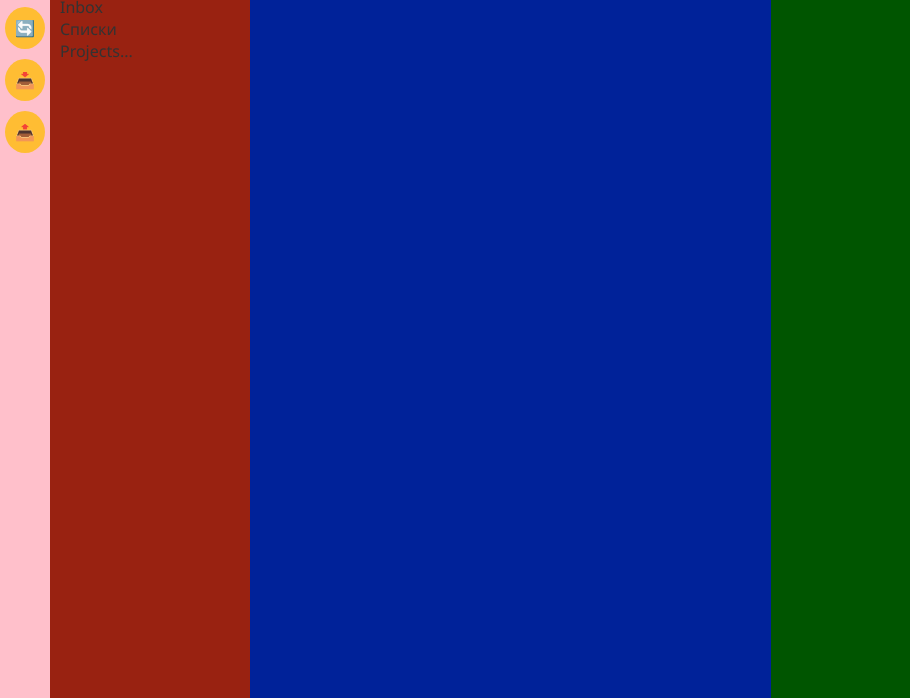
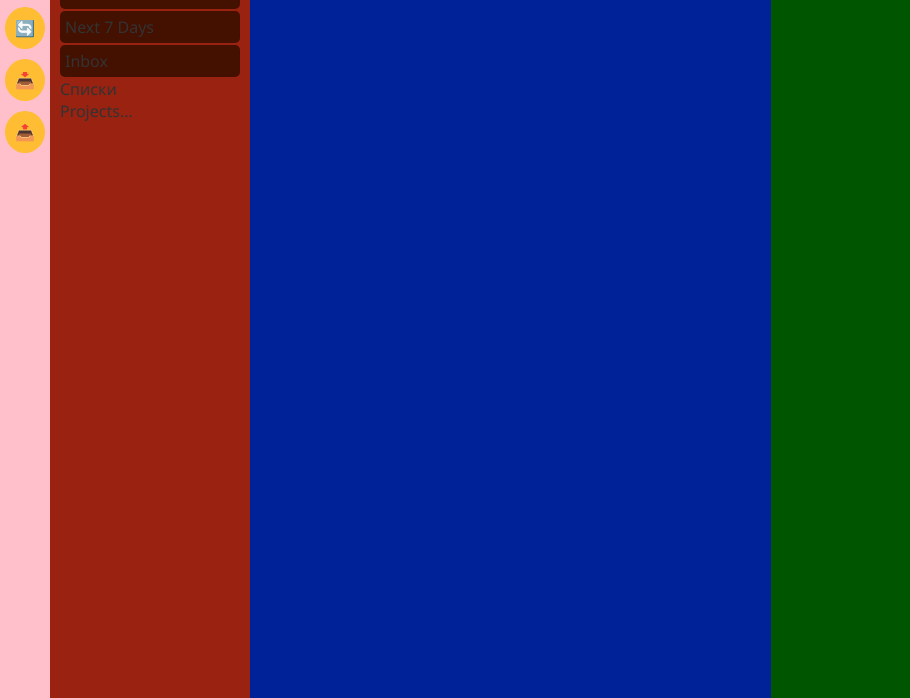
Before and after one commit to HappyWorldGames/tomake, a plain HTML site: page index.html in a window 1280 px wide. Shown: the part 102-800 px from the top of the page, without its empty margins (0-910 px from the left). Drawn offline with Linux system fonts and the light colour scheme.

Commit message:
add left panel item style

```diff
--- a/css/project-list-side.css
+++ b/css/project-list-side.css
@@ -16,3 +16,11 @@
     flex-direction: column;
     padding: 10px;
 }
+
+.project-list-side .item {
+    width: 100%;
+    padding: 5px;
+    margin: 1px 0;
+    background-color: #410;
+    border-radius: 5px;
+}
```
